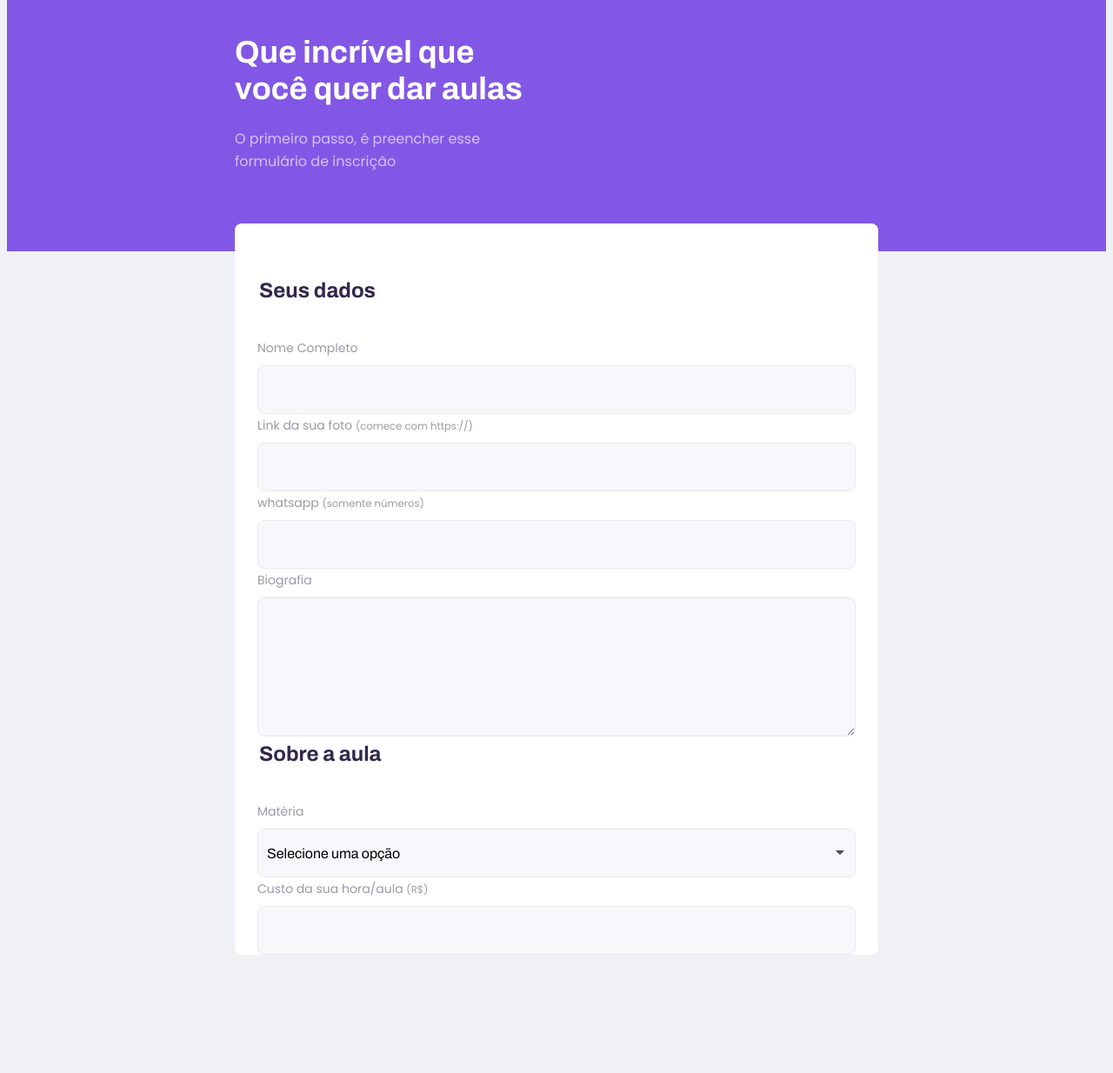
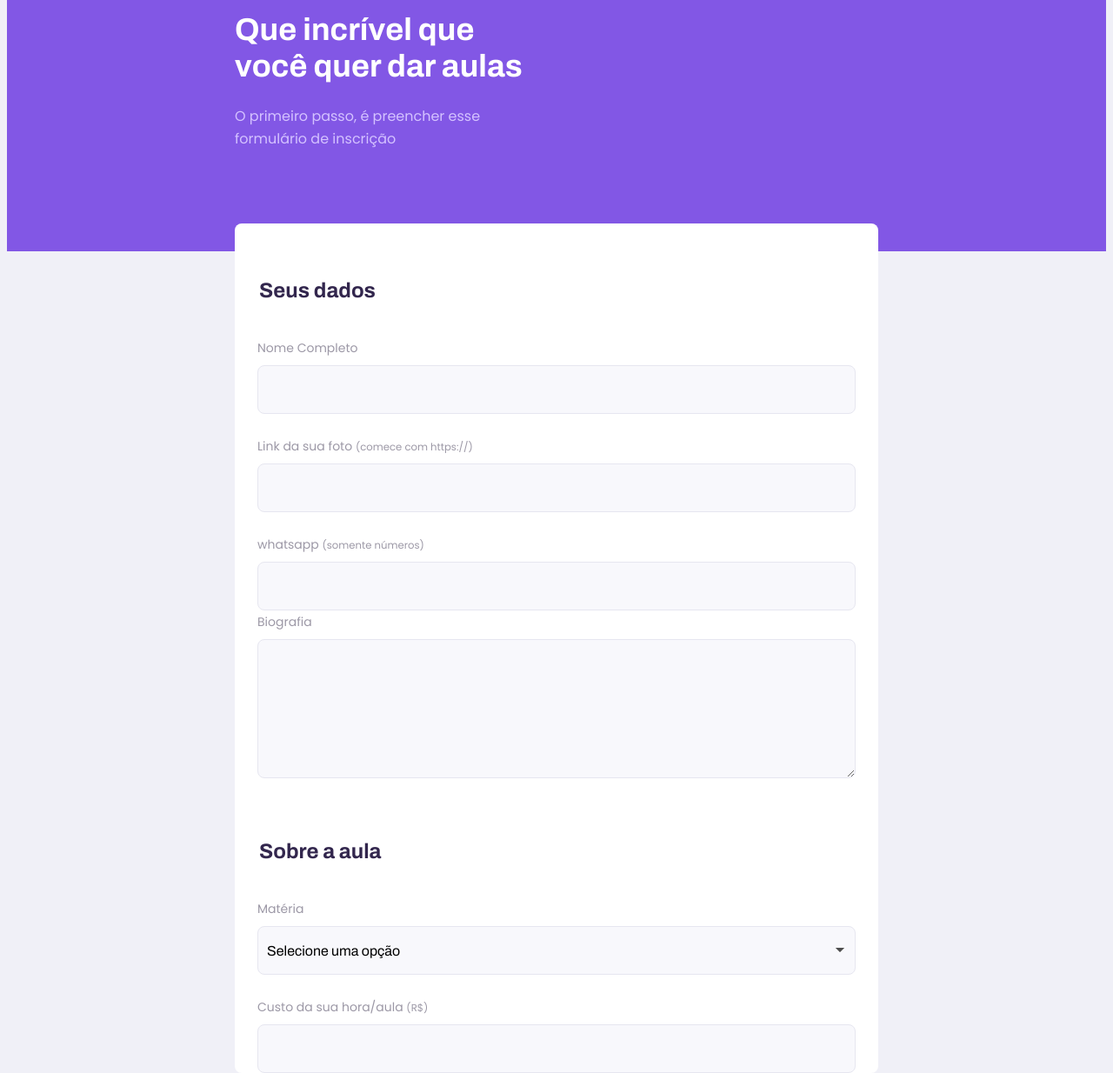
Before and after one commit to carinebatista/NLW, a plain HTML site: page give-classes.html in a window 1280 px wide. Shown: the part 59-1293 px from the top of the page at 87% size. Drawn offline with Linux system fonts and the light colour scheme.

Commit message:
Add style to page-give-classes fieldsets

```diff
--- a/css/partials/page-give-classes.css
+++ b/css/partials/page-give-classes.css
@@ -1,6 +1,10 @@
 #page-give-classes #container{
     width: 100vw;
     height: 100vw;
+}
+
+#page-give-classes .page-header .header-content{
+    margin-bottom: 6.4rem;
 }
 
 #page-give-classes main{
@@ -31,6 +35,22 @@
 
 }
 
+
+
+#page-give-classes fieldset+fieldset{
+    margin-top: 6.4rem;
+}
+
+#page-give-classes .input-block+.input-block,
+#page-give-classes .input-block+.textearea-block,
+#page-give-classes .select-block+.input-block{
+    margin-top: 2.4rem;
+
+}
+
+
+
+
 @media (min-width: 700px){
     #page-give-classes #container{
         max-width: 100vw;
```
